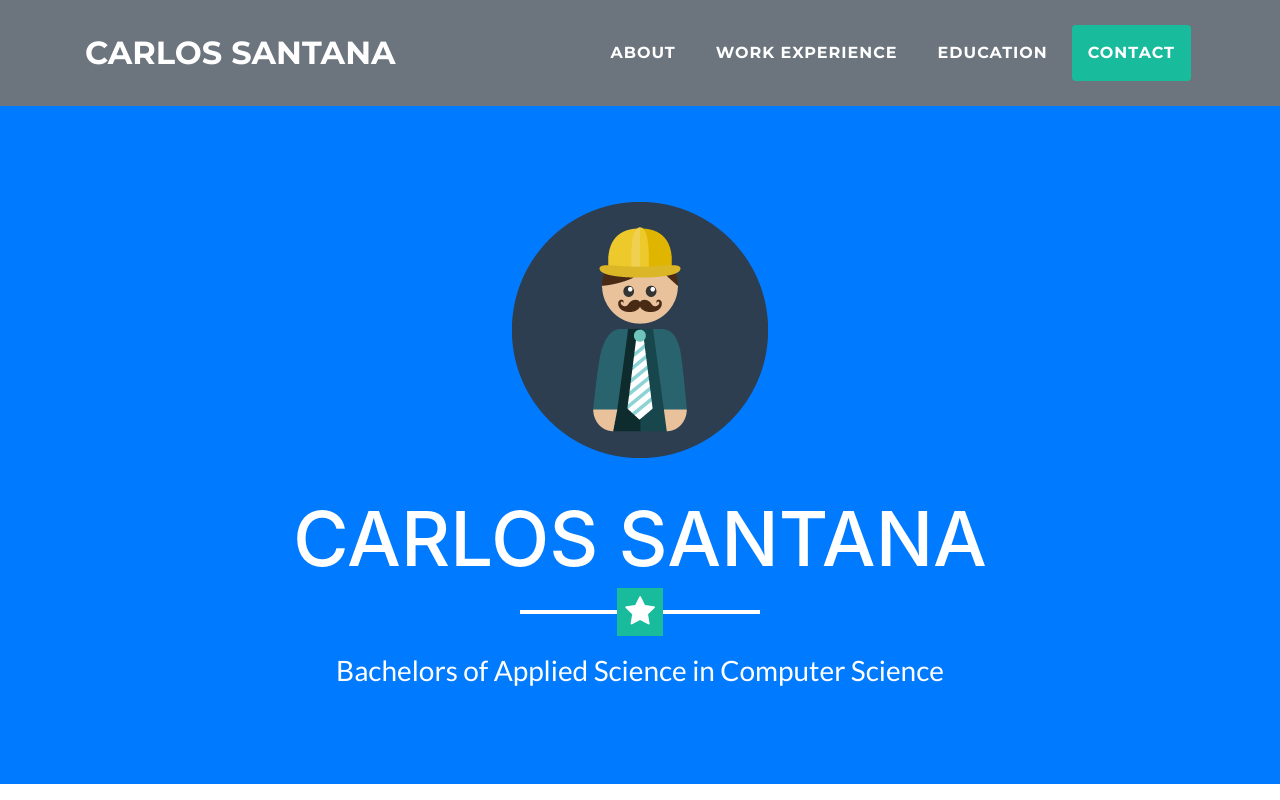
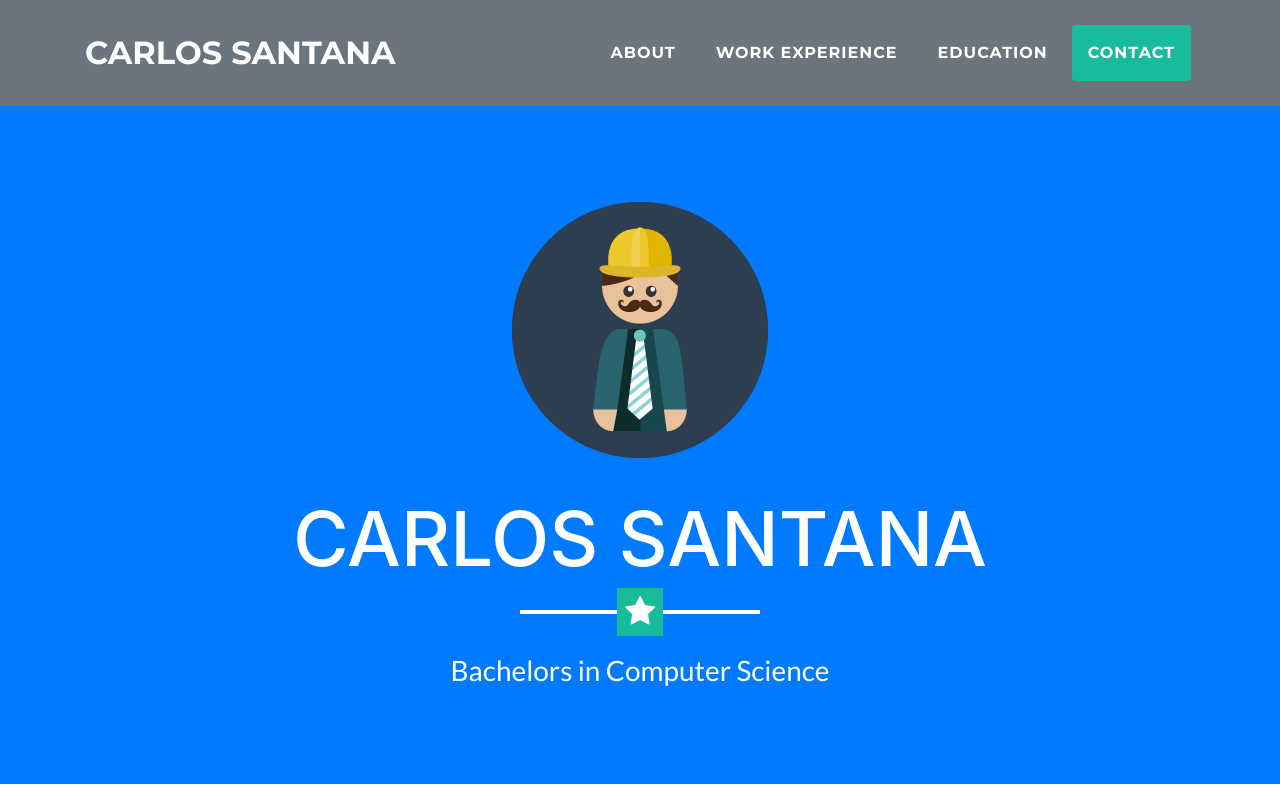
Before and after one commit to carlossantana3279/carlossantana3279.github.io, a website with bundled scripts: page index.html in a window 1280 px wide. Shown: the top 800 px of the page. Built offline with nearby package versions, Linux system fonts and the light colour scheme.

Commit message:
small edit

```diff
--- a/index.html
+++ b/index.html
@@ -61,7 +61,7 @@
         <img class="img-fluid mb-5 d-block mx-auto" src="img/profile.png" alt="">
         <h1 class="text-uppercase mb-0">Carlos Santana</h1>
         <hr class="star-light">
-        <h2 class="font-weight-light mb-0">Bachelors of Applied Science in Computer Science</h2>
+        <h2 class="font-weight-light mb-0">Bachelors in Computer Science</h2>
       </div>
     </header>
 
```
